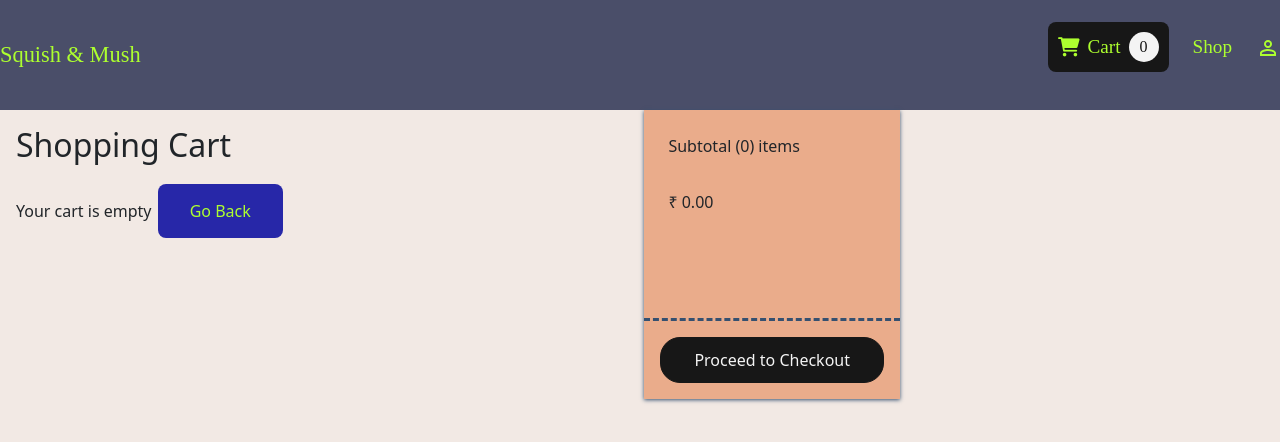
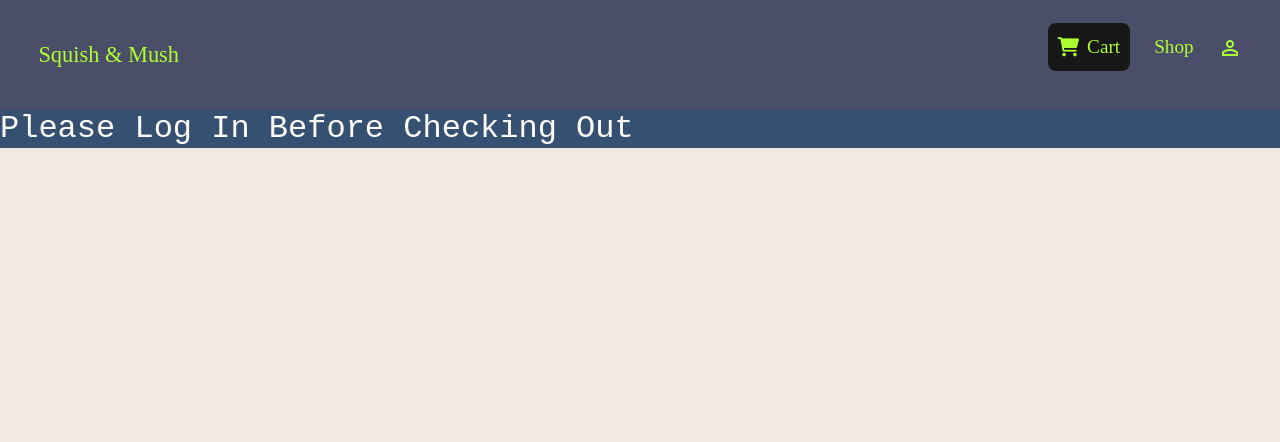
Before and after one commit to Jayanth9710/e-commerce-app-redux-payment-frontend, a React (Create React App) app: page /cart in a window 1280 px wide. Shown: the top 442 px of the page. Built offline with nearby package versions, Linux system fonts and the light colour scheme; a web font is replaced by a local one.

Commit message:
Ui Changes

```diff
--- a/src/components/CartPage.css
+++ b/src/components/CartPage.css
@@ -67,6 +67,12 @@
     opacity: 0.9;
 }
 
+.guest_Login{
+    background-color: #355070;
+    color: #fff;
+    font-family: monospace;
+}
+
 @media (max-width:1320px){
     .cartpage{
         max-width: 900px;
--- a/src/components/CartPage.js
+++ b/src/components/CartPage.js
@@ -114,8 +114,11 @@ async  function displayRazorPay () {
         console.log(user)
 
     return (
-
-        <div className='cartpage'>
+        <>
+        {user === null ? (<div className='guest_Login'>
+            <h2>Please Log In Before Checking Out</h2>
+        </div>): (
+            <div className='cartpage'>
             <div className='cartpage__left'>
                 <h2>Shopping Cart</h2>
               {cartItems.length === 0 ? (
@@ -144,6 +147,9 @@ async  function displayRazorPay () {
                 </div>
             </div>
         </div>
+        )}
+
+        </>
     )
 }
 
--- a/src/components/Header.css
+++ b/src/components/Header.css
@@ -16,11 +16,13 @@
     color: greenyellow;
     font-size: 1.4rem;
     cursor: pointer;
+    margin-left: 3%;
 }
 .header__links{
     display: flex;
     list-style: none;
     align-items: center;
+    margin-right: 3%;
 }
 
 .header__links > li{
--- a/src/components/Header.js
+++ b/src/components/Header.js
@@ -10,6 +10,7 @@ import { Tooltip } from '@mui/material';
 function Header({click}) {
     let navigate = useNavigate();
   const role =  window.localStorage.getItem("role")
+  const user =  window.localStorage.getItem("user")
     const cart = useSelector(state => state.cart );
     const {cartItems} = cart;
 
@@ -30,8 +31,8 @@ function Header({click}) {
         <Link to='/cart' className='cart__link'>
           <i className='fas fa-shopping-cart'></i>
           <span>
-          Cart
-          <span className='cartlogo__badge'>{getCartCount()}</span>
+          Cart{user === null ? '' : <span className='cartlogo__badge'>{getCartCount()}</span> }
+
           </span>
 
         </Link>
```
